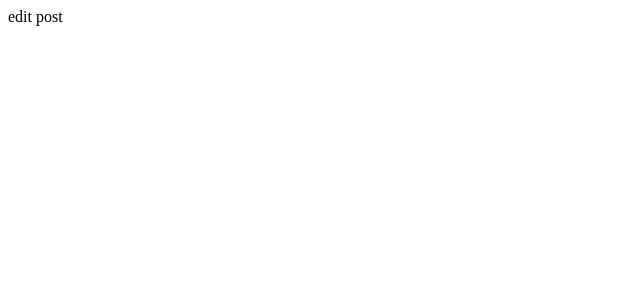
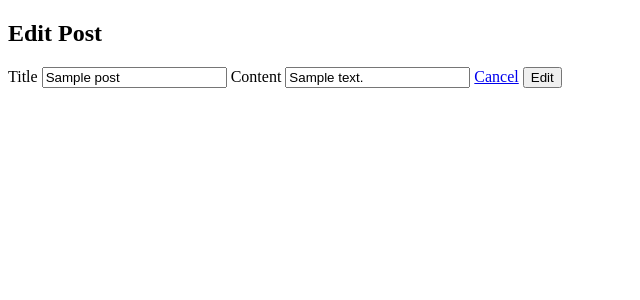
Before and after one commit to 000xzhou/SQLAlchemy, a Flask app: page /posts/1/edit in a window 1280 px wide. Before the commit the part shown is almost empty. Shown: the top 300 px of the page, without its empty margins (0-640 px from the left). Run offline with Flask 3, Linux system fonts and the light colour scheme; tables that the repository leaves empty hold one stand-in row (values such as "Sample post").

Commit message:
rename and edit link

```diff
--- a/app.py
+++ b/app.py
@@ -117,6 +117,7 @@ def new_post(user_id):
         add_new_post = Post(title=title, content=content, user_id=user.id)
         db.session.add(add_new_post)
         db.session.commit()
+        flash('Post created successfully', 'success')
         return redirect(url_for('user_detail', user_id=user_id))
 
     return render_template('new_post_form.html', user = user)
@@ -132,7 +133,16 @@ def post_details(posts_id):
 # **POST */posts/[post-id]/edit :*** Handle editing of a post. Redirect back to the post view.
 @app.route('/posts/<posts_id>/edit', methods=['GET', 'POST'])
 def edit_post(posts_id):
-    return "edit post"
+    post = Post.query.get_or_404(posts_id)
+    if request.method == 'POST':
+        title = request.form.get('title')
+        content = request.form.get('content')
+        post.title = title
+        post.content = content
+        db.session.commit()
+        return redirect(url_for('post_details', posts_id=posts_id))
+
+    return render_template('post_edit_page.html', post=post)
 
 # **POST */posts/[post-id]/delete :*** Delete the post.
 @app.route('/posts/<posts_id>/delete')
--- a/templates/post_detail_page.html
+++ b/templates/post_detail_page.html
@@ -4,6 +4,6 @@ content_title %}{{post.title}}{% endblock %} {% block content %}
 <p>{{post.content}}</p>
 <p>By {{post.user.full_name}}</p>
 <a href="/users/{{post.user_id}}">Back</a>
-<a href="/posts/<posts_id>/edit">Edit</a>
-<a href="/posts/<posts_id>/delete">Delete</a>
+<a href="/posts/{{post.id}}/edit">Edit</a>
+<a href="/posts/{{post.id}}/delete">Delete</a>
 {% endblock %}
--- a/templates/edit_post_page.html
+++ b/templates/post_edit_page.html
@@ -1,16 +1,23 @@
 {% extends 'base.html' %} {% block title %}Edit a Post{% endblock %} {% block
 content_title %}Edit Post{% endblock %} {% block content %}
-<form action="/users/new" method="post">
+<form action="/posts/{{post.id}}/edit" method="post">
   <label for="title">Title</label>
-  <input type="text" name="title" id="title" placeholder="Enter a title" />
+  <input
+    type="text"
+    name="title"
+    id="title"
+    placeholder="Enter a title"
+    value="{{post.title}}"
+  />
   <label for="content">Content</label>
   <input
     type="text"
     name="content"
     id="content"
     placeholder="Enter some content"
+    value="{{post.content}}"
   />
-  <a href="/users/{{user.id}}">Cancel</a>
-  <button type="submit">Add</button>
+  <a href="/users/{{post.user_id}}">Cancel</a>
+  <button type="submit">Edit</button>
 </form>
 {% endblock %}
```
